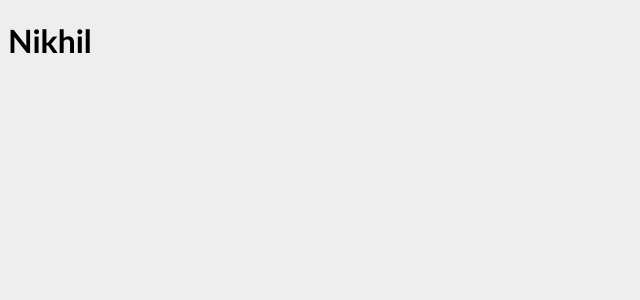
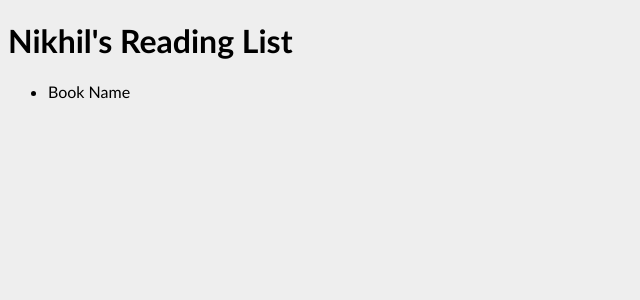
Before and after one commit to Nikhil-Giramkar/Books-Store, a React (Vite) app in the folder client/: page / in a window 1280 px wide. Shown: the top 300 px of the page, without its empty margins (0-640 px from the left). Built offline with nearby package versions, Linux system fonts and the light colour scheme.

Commit message:
Created BookList component Created a file to store all labels/strings at one place

```diff
--- a/client/src/App.jsx
+++ b/client/src/App.jsx
@@ -1,10 +1,13 @@
+import { BookList } from "./components/BookList"
+import { Resources } from "./Resources"
 
 function App() {
 
   return (
     <>
       <div id="main">
-        <h1>Nikhil</h1>
+        <h1>{Resources.AppHeading}</h1>
+        <BookList />
       </div>
     </>
   )
--- /dev/null
+++ b/client/src/Resources.js
@@ -0,0 +1,3 @@
+export const Resources = {
+    AppHeading : "Nikhil's Reading List",
+}
--- /dev/null
+++ b/client/src/components/BookList.jsx
@@ -0,0 +1,11 @@
+export const BookList = () => {
+    return(
+        <>
+        <div>
+            <ul id="book-list">
+                <li>Book Name</li>
+            </ul>
+        </div>
+        </>
+    )
+}
```
